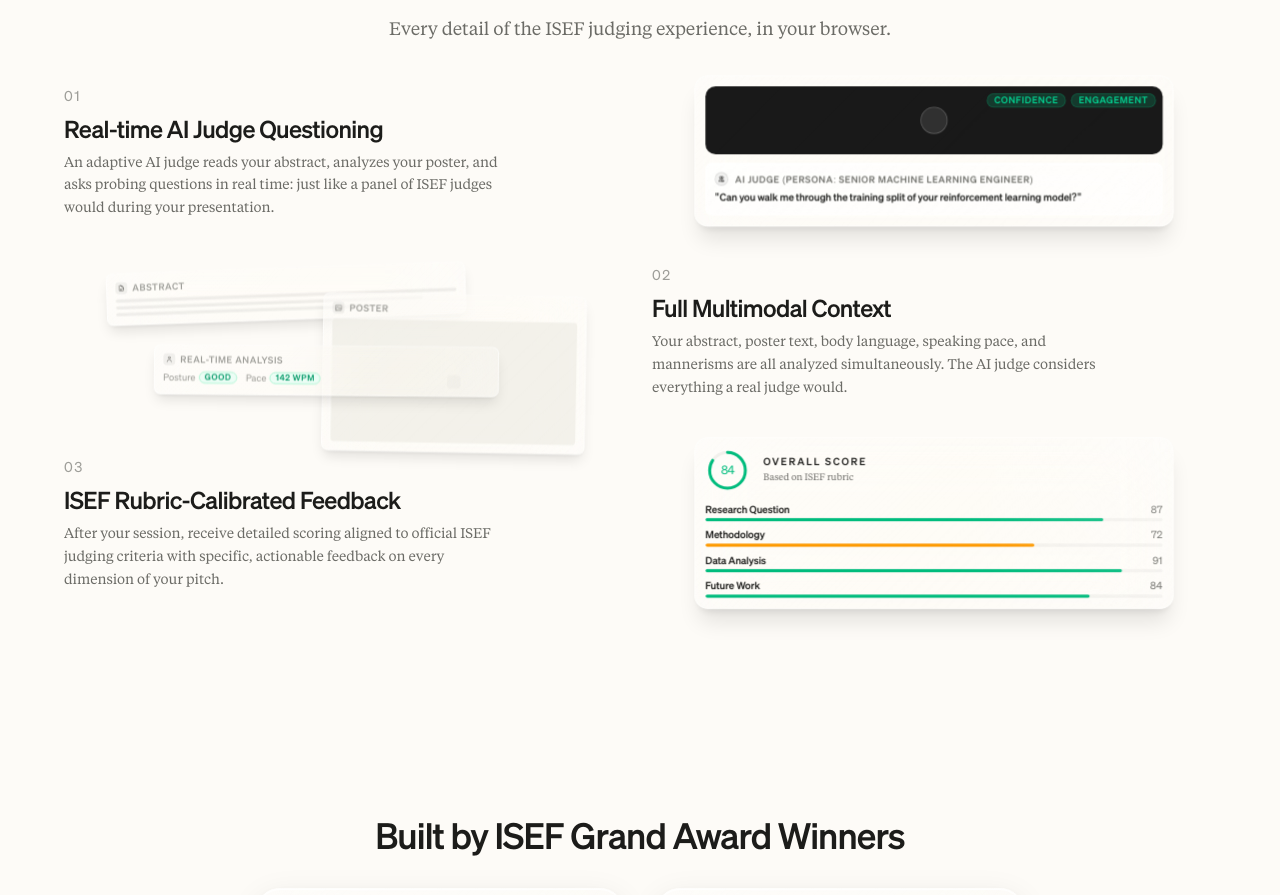
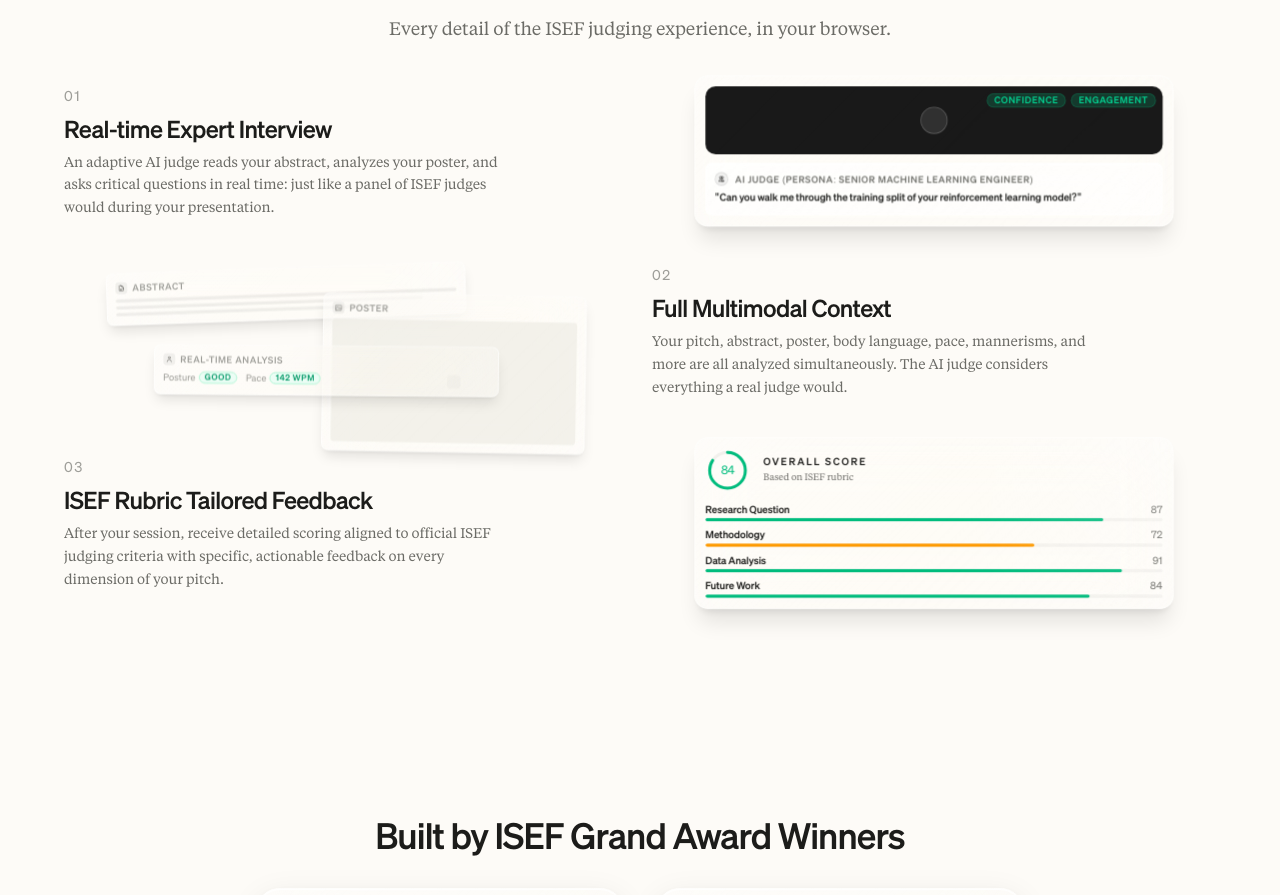
Before and after one commit to thomas-jichen/FairPlay, a React (Vite) app: page / in a window 1280 px wide. Shown: the part 1076-1971 px from the top of the page. Built offline with nearby package versions, Linux system fonts and the light colour scheme; no server answers.

Commit message:
landing page text refines

```diff
--- a/src/components/landing/Features.jsx
+++ b/src/components/landing/Features.jsx
@@ -251,8 +251,8 @@
       <div className="space-y-4">
         <FeatureCard
           index={1}
-          title="Real-time AI Judge Questioning"
-          description="An adaptive AI judge reads your abstract, analyzes your poster, and asks probing questions in real time: just like a panel of ISEF judges would during your presentation."
+          title="Real-time Expert Interview"
+          description="An adaptive AI judge reads your abstract, analyzes your poster, and asks critical questions in real time: just like a panel of ISEF judges would during your presentation."
         >
           <JudgeMock />
         </FeatureCard>
@@ -260,7 +260,7 @@
         <FeatureCard
           index={2}
           title="Full Multimodal Context"
-          description="Your abstract, poster text, body language, speaking pace, and mannerisms are all analyzed simultaneously. The AI judge considers everything a real judge would."
+          description="Your pitch, abstract, poster, body language, pace, mannerisms, and more are all analyzed simultaneously. The AI judge considers everything a real judge would."
           reverse
         >
           <ContextMock />
@@ -268,7 +268,7 @@
 
         <FeatureCard
           index={3}
-          title="ISEF Rubric-Calibrated Feedback"
+          title="ISEF Rubric Tailored Feedback"
           description="After your session, receive detailed scoring aligned to official ISEF judging criteria with specific, actionable feedback on every dimension of your pitch."
         >
           <RubricMock />
```
